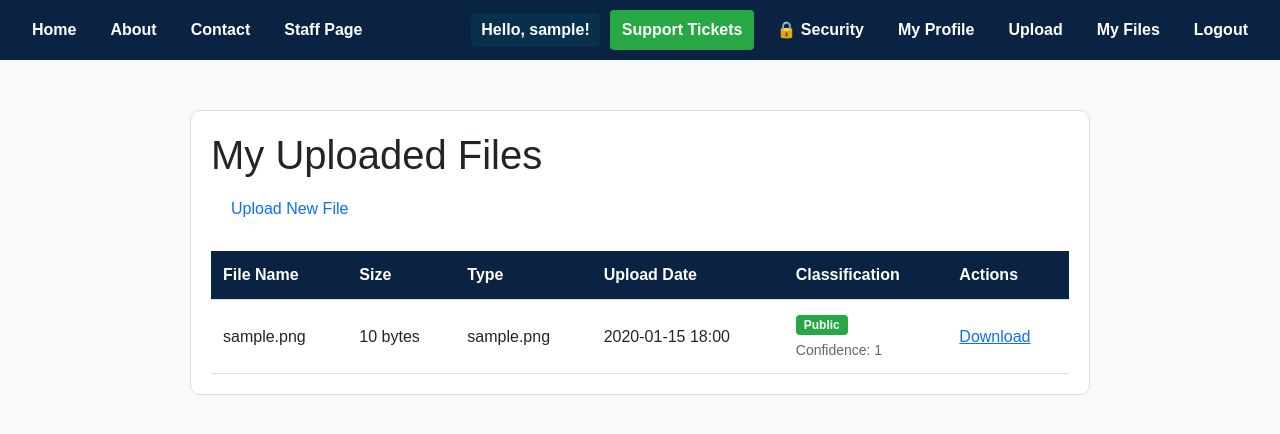
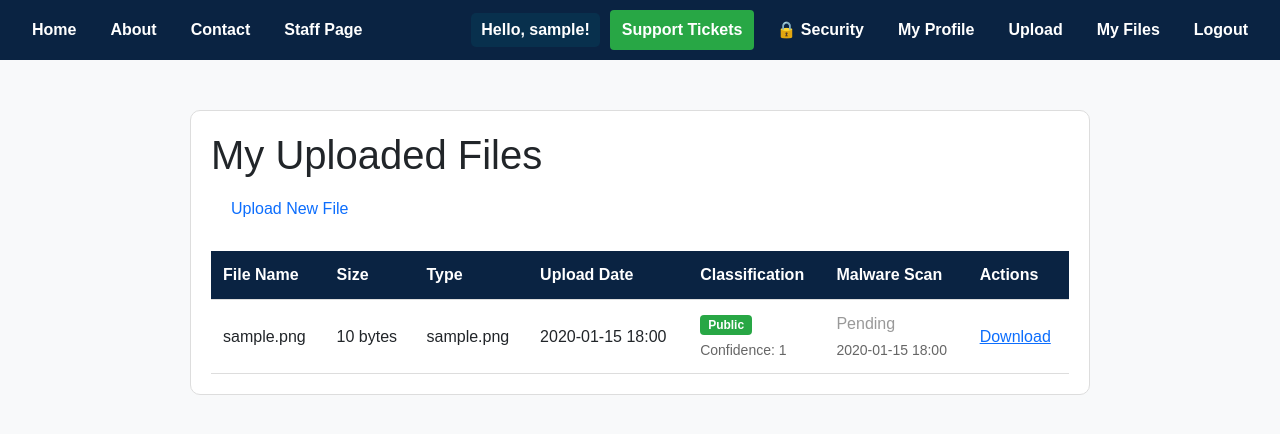
Before and after one commit to Ethanz12/Infosecurity_project, a Django app: page /files/ in a window 1280 px wide. Shown: the top 434 px of the page. Run offline with Django 5.2, Linux system fonts and the light colour scheme; a user stored in the database is signed in; tables that the repository leaves empty hold one stand-in row (values such as "Sample post"); parts of the project's set-up code (start-up, migrations or seed data) failed here and were passed over.

Commit message:
Malware scan (Partial)

```diff
--- a/apps/home/models.py
+++ b/apps/home/models.py
@@ -115,6 +115,15 @@ class UploadedFile(models.Model):
     classification_confidence = models.IntegerField(default=0)  # Score
     classification_patterns = models.TextField(blank=True, null=True)  # Matched patterns as JSON
     classified_at = models.DateTimeField(blank=True, null=True)  # When it was classified
+
+    malware_scan_status = models.CharField(max_length=20, default='PENDING', choices=[
+    ('PENDING', 'Pending'),
+    ('CLEAN', 'Clean'),
+    ('INFECTED', 'Infected'),
+    ('ERROR', 'Scan Error')
+    ])
+    malware_scan_date = models.DateTimeField(blank=True, null=True)
+    virus_name = models.CharField(max_length=255, blank=True, null=True)
 
     def __str__(self):
             return f"{self.file_name} - {self.user.username} [{self.classification}]"
--- a/apps/home/templates/home/file_list.html
+++ b/apps/home/templates/home/file_list.html
@@ -18,6 +18,7 @@
             <th>Type</th>
             <th>Upload Date</th>
             <th>Classification</th>
+            <th>Malware Scan</th>
             <th>Actions</th>
         </tr>
     </thead>
@@ -41,6 +42,33 @@
                     {% endif %}
                 {% else %}
                     <span style="color: #999;">Pending</span>
+                {% endif %}
+            </td>
+            <td>
+                {% if file.malware_scan_status == 'CLEAN' %}
+                    <span class="badge" style="background-color: #28a745; color: white;">
+                        ✓ CLEAN
+                    </span>
+                {% elif file.malware_scan_status == 'INFECTED' %}
+                    <span class="badge" style="background-color: #dc3545; color: white;">
+                        🦠 INFECTED
+                    </span>
+                    {% if file.virus_name %}
+                        <small style="color: #dc3545; display: block; margin-top: 4px;">
+                            {{ file.virus_name }}
+                        </small>
+                    {% endif %}
+                {% elif file.malware_scan_status == 'ERROR' %}
+                    <span class="badge" style="background-color: #ffc107; color: black;">
+                        ⚠️ SCAN ERROR
+                    </span>
+                {% else %}
+                    <span style="color: #999;">Pending</span>
+                {% endif %}
+                {% if file.malware_scan_date %}
+                    <small style="color: #666; display: block; margin-top: 4px;">
+                        {{ file.malware_scan_date|date:"Y-m-d H:i" }}
+                    </small>
                 {% endif %}
             </td>
             <td>
--- a/apps/home/views.py
+++ b/apps/home/views.py
@@ -19,6 +19,8 @@ from django.utils import timezone
 from datetime import timedelta
 from .models import TwoFactorCode, CitizenProfile
 from .email_utils import send_2fa_code_email
+
+from .malware_scanner import MalwareScanner
 
 #S3 Stuff
 import boto3
@@ -365,13 +367,43 @@ def upload_file(request):
     if request.method == 'POST' and request.FILES.get('file'):
         uploaded_file = request.FILES['file']
 
-        # Generate unique filename to prevent conflicts
+        # Generate unique filename
         file_extension = uploaded_file.name.split('.')[-1]
         unique_filename = f"{uuid.uuid4()}.{file_extension}"
         s3_key = f"uploads/{request.user.username}/{unique_filename}"
 
         try:
-            # Upload to S3
+            # Read file content
+            file_content = uploaded_file.read()
+
+            # 🆕 STEP 1: MALWARE SCAN
+            is_safe, scan_result = MalwareScanner.scan_file(file_content)
+
+            if not is_safe:
+                # Malware detected - BLOCK upload
+                messages.error(
+                    request,
+                    f"🦠 Upload blocked! Malware detected: {scan_result}"
+                )
+                logger.warning(f"Blocked malware upload: {uploaded_file.name} - {scan_result}")
+                return redirect('upload_file')
+
+            # Log scan result
+            logger.info(f"Malware scan result for {uploaded_file.name}: {scan_result}")
+
+            # STEP 2: CLASSIFICATION (existing)
+            from .classification import OCRClassifier
+
+            classification, confidence, matched_patterns = OCRClassifier.classify_with_ocr(
+                file_content,
+                uploaded_file.name,
+                uploaded_file.content_type
+            )
+
+            # Reset file pointer for S3 upload
+            uploaded_file.seek(0)
+
+            # STEP 3: UPLOAD TO S3 (existing)
             s3_client = boto3.client(
                 's3',
                 aws_access_key_id=settings.AWS_ACCESS_KEY_ID,
@@ -386,16 +418,27 @@ def upload_file(request):
                 ExtraArgs={'ContentType': uploaded_file.content_type}
             )
 
-            # Save to database
+            # STEP 4: SAVE TO DATABASE (with both classification AND scan result)
             file_record = UploadedFile.objects.create(
                 user=request.user,
                 file_name=uploaded_file.name,
                 file_size=uploaded_file.size,
                 s3_key=s3_key,
-                file_type=uploaded_file.content_type
+                file_type=uploaded_file.content_type,
+                classification=classification,
+                classification_confidence=confidence,
+                classification_patterns=json.dumps(matched_patterns[:5]),
+                classified_at=timezone.now(),
+                # 🆕 Malware scan fields
+                malware_scan_status='CLEAN' if is_safe else 'INFECTED',
+                malware_scan_date=timezone.now(),
+                virus_name=scan_result if not is_safe else None
             )
 
-            messages.success(request, f"File '{uploaded_file.name}' uploaded successfully!")
+            messages.success(
+                request,
+                f"✅ File '{uploaded_file.name}' uploaded successfully! Classification: {classification}, Malware Scan: {scan_result}"
+            )
 
             return redirect('file_list')
 
@@ -406,11 +449,10 @@ def upload_file(request):
 
         except Exception as e:
             logger.error(f"Upload error: {e}")
-            messages.error(request, "An error occurred during upload.")
+            messages.error(request, f"An error occurred: {str(e)}")
             return redirect('upload_file')
+
     return render(request, 'home/upload.html')
-
-@login_required
 
 def file_list(request):
     files = UploadedFile.objects.filter(user=request.user)
--- a/requirements.txt
+++ b/requirements.txt
@@ -13,3 +13,4 @@ python-docx>=1.1.0
 pytesseract>=0.3.10
 Pillow>=10.0.0
 pdf2image>=1.16.3
+pyClamd>=0.4.0
```
Also changed, not shown: apps/home/malware_scanner.py (added, +72 -0 lines), apps/home/migrations/0008_uploadedfile_malware_scan_date_and_more.py (added), 2 other files.
